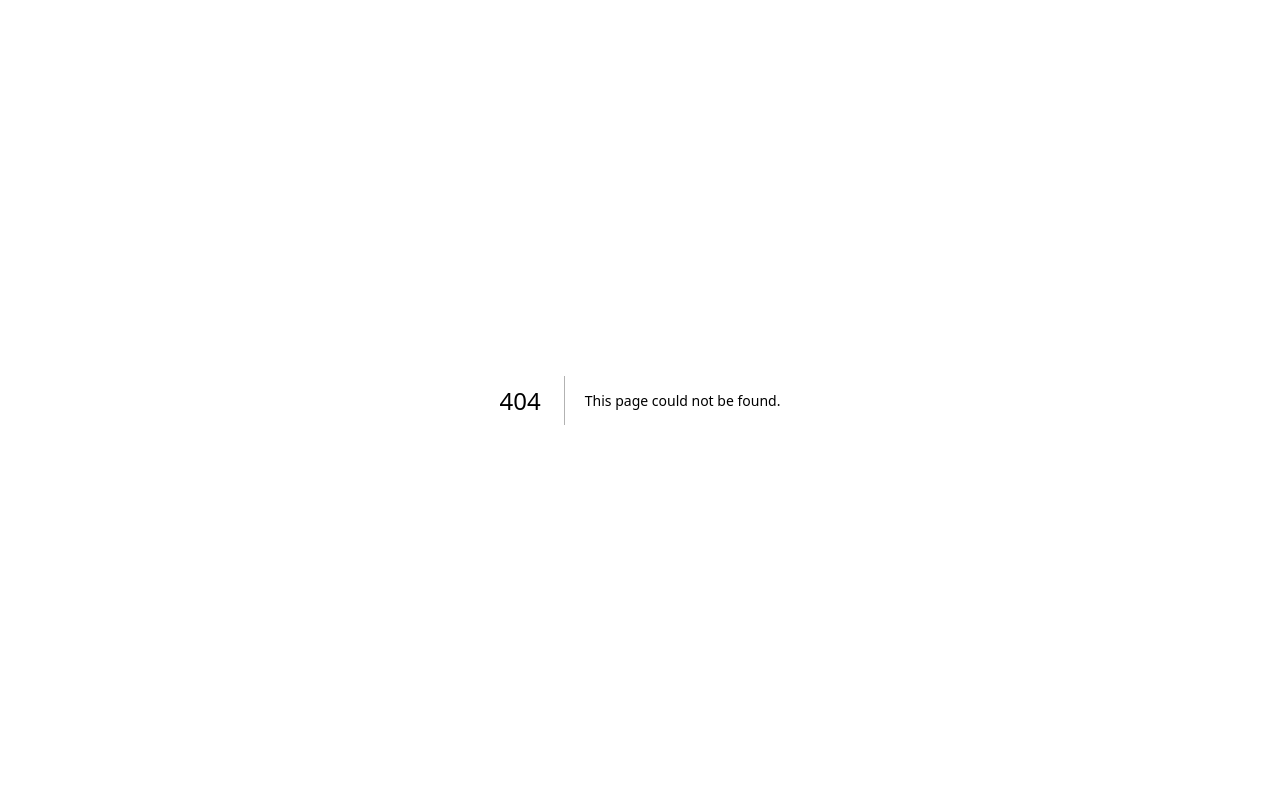
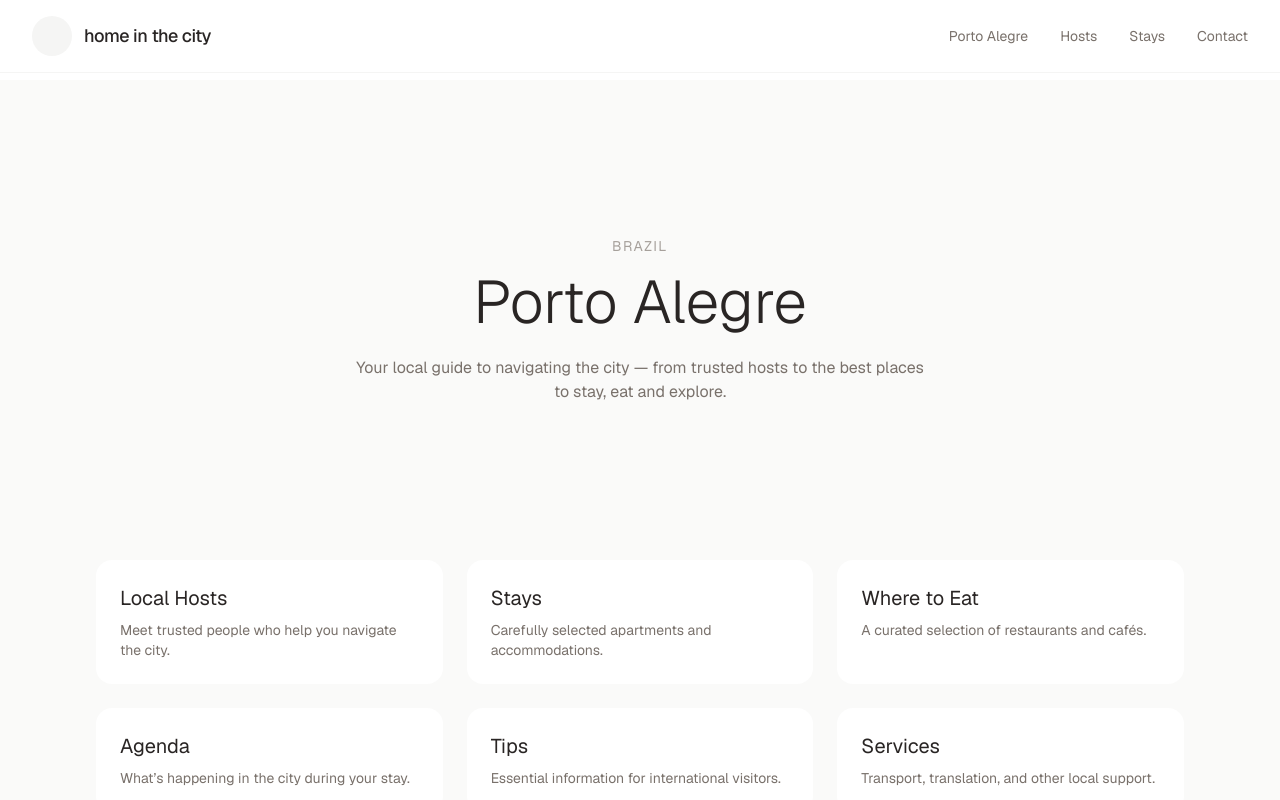
Before and after one commit to Armijnv/homeinthe-city, a Next.js app: page /brazil/porto-alegre in a window 1280 px wide. Before the commit this address had no page. Shown: the top 800 px of the page. Built offline with nearby package versions, Linux system fonts and the light colour scheme.

Commit message:
initial commit

```diff
--- /dev/null
+++ b/app/brazil/porto-alegre/page.tsx
@@ -0,0 +1,77 @@
+import Link from "next/link";
+
+export default function PortoAlegrePage() {
+  return (
+    <div className="min-h-screen bg-stone-50">
+
+      {/* Hero */}
+      <section className="h-[60vh] flex items-center justify-center text-center px-8">
+        <div>
+          <p className="text-sm uppercase tracking-widest text-stone-400 mb-4">
+            Brazil
+          </p>
+          <h1 className="text-4xl md:text-6xl font-light text-stone-800 mb-6">
+            Porto Alegre
+          </h1>
+          <p className="text-stone-500 max-w-xl mx-auto">
+            Your local guide to navigating the city — from trusted hosts to the best places to stay, eat and explore.
+          </p>
+        </div>
+      </section>
+
+      {/* Sections */}
+      <section className="max-w-6xl mx-auto px-8 pb-20 grid grid-cols-1 md:grid-cols-2 lg:grid-cols-3 gap-6">
+
+        {/* Hosts */}
+        <Link href="/brazil/porto-alegre/hosts" className="block bg-white p-6 rounded-2xl hover:shadow-md transition-shadow">
+          <h3 className="text-xl text-stone-800 mb-2">Local Hosts</h3>
+          <p className="text-sm text-stone-500">
+            Meet trusted people who help you navigate the city.
+          </p>
+        </Link>
+
+        {/* Stays */}
+        <Link href="/brazil/porto-alegre/stays" className="block bg-white p-6 rounded-2xl hover:shadow-md transition-shadow">
+          <h3 className="text-xl text-stone-800 mb-2">Stays</h3>
+          <p className="text-sm text-stone-500">
+            Carefully selected apartments and accommodations.
+          </p>
+        </Link>
+
+        {/* Eat */}
+        <Link href="/brazil/porto-alegre/eat" className="block bg-white p-6 rounded-2xl hover:shadow-md transition-shadow">
+          <h3 className="text-xl text-stone-800 mb-2">Where to Eat</h3>
+          <p className="text-sm text-stone-500">
+            A curated selection of restaurants and cafés.
+          </p>
+        </Link>
+
+        {/* Agenda */}
+        <Link href="/brazil/porto-alegre/agenda" className="block bg-white p-6 rounded-2xl hover:shadow-md transition-shadow">
+          <h3 className="text-xl text-stone-800 mb-2">Agenda</h3>
+          <p className="text-sm text-stone-500">
+            What’s happening in the city during your stay.
+          </p>
+        </Link>
+
+        {/* Tips */}
+        <Link href="/brazil/porto-alegre/tips" className="block bg-white p-6 rounded-2xl hover:shadow-md transition-shadow">
+          <h3 className="text-xl text-stone-800 mb-2">Tips</h3>
+          <p className="text-sm text-stone-500">
+            Essential information for international visitors.
+          </p>
+        </Link>
+
+        {/* Services */}
+        <Link href="/brazil/porto-alegre/services" className="block bg-white p-6 rounded-2xl hover:shadow-md transition-shadow">
+          <h3 className="text-xl text-stone-800 mb-2">Services</h3>
+          <p className="text-sm text-stone-500">
+            Transport, translation, and other local support.
+          </p>
+        </Link>
+
+      </section>
+
+    </div>
+  );
+}
--- a/app/layout.tsx
+++ b/app/layout.tsx
@@ -1,33 +1,65 @@
 import type { Metadata } from "next";
-import { Geist, Geist_Mono } from "next/font/google";
+import { Geist } from "next/font/google";
 import "./globals.css";
+import Link from "next/link";
 
-const geistSans = Geist({
-  variable: "--font-geist-sans",
-  subsets: ["latin"],
-});
-
-const geistMono = Geist_Mono({
-  variable: "--font-geist-mono",
-  subsets: ["latin"],
-});
+const geist = Geist({ subsets: ["latin"] });
 
 export const metadata: Metadata = {
-  title: "Create Next App",
-  description: "Generated by create next app",
+  title: "Home in the City",
+  description: "Your local guide and support for business visitors in cities across Brazil and beyond.",
 };
 
 export default function RootLayout({
   children,
-}: Readonly<{
+}: {
   children: React.ReactNode;
-}>) {
+}) {
   return (
-    <html
-      lang="en"
-      className={`${geistSans.variable} ${geistMono.variable} h-full antialiased`}
-    >
-      <body className="min-h-full flex flex-col">{children}</body>
+    <html lang="en">
+      <body className={geist.className}>
+
+        {/* Header — logo space reserved on left, nav on right */}
+        <header className="fixed top-0 left-0 right-0 z-50 flex items-center justify-between px-8 py-4 bg-white/90 backdrop-blur-sm border-b border-stone-100">
+
+          {/* Logo area — symbol + wordmark will go here */}
+          <Link href="/" className="flex items-center gap-3">
+            <div className="w-10 h-10 rounded-full bg-stone-100 flex items-center justify-center text-stone-400 text-xs">
+              {/* symbol placeholder */}
+            </div>
+            <span className="text-stone-800 font-medium tracking-tight text-lg">
+              home in the city
+            </span>
+          </Link>
+
+          {/* Nav */}
+          <nav className="flex items-center gap-8 text-sm text-stone-500">
+            <Link href="/brazil/porto-alegre" className="hover:text-stone-800 transition-colors">Porto Alegre</Link>
+            <Link href="/brazil/porto-alegre/hosts" className="hover:text-stone-800 transition-colors">Hosts</Link>
+            <Link href="/brazil/porto-alegre/stays" className="hover:text-stone-800 transition-colors">Stays</Link>
+            <a href="https://wa.me/+5551997783369" target="_blank" className="hover:text-stone-800 transition-colors">Contact</a>
+          </nav>
+
+        </header>
+
+        {/* Page content */}
+        <main className="pt-20">
+          {children}
+        </main>
+
+        {/* Footer */}
+        <footer className="border-t border-stone-100 py-8 px-8 mt-20">
+          <div className="max-w-6xl mx-auto flex justify-between items-center text-sm text-stone-400">
+            <span>© 2026 home in the city</span>
+            <div className="flex gap-6">
+              <Link href="/brazil/porto-alegre" className="hover:text-stone-700">Porto Alegre</Link>
+              <a href="https://www.instagram.com/homeinthe.city/" target="_blank" className="hover:text-stone-700">Instagram</a>
+              <a href="https://wa.me/+5551997783369" target="_blank" className="hover:text-stone-700">WhatsApp</a>
+            </div>
+          </div>
+        </footer>
+
+      </body>
     </html>
   );
 }
--- a/app/page.tsx
+++ b/app/page.tsx
@@ -1,65 +1,35 @@
-import Image from "next/image";
+import Link from "next/link";
 
 export default function Home() {
   return (
-    <div className="flex flex-col flex-1 items-center justify-center bg-zinc-50 font-sans dark:bg-black">
-      <main className="flex flex-1 w-full max-w-3xl flex-col items-center justify-between py-32 px-16 bg-white dark:bg-black sm:items-start">
-        <Image
-          className="dark:invert"
-          src="/next.svg"
-          alt="Next.js logo"
-          width={100}
-          height={20}
-          priority
-        />
-        <div className="flex flex-col items-center gap-6 text-center sm:items-start sm:text-left">
-          <h1 className="max-w-xs text-3xl font-semibold leading-10 tracking-tight text-black dark:text-zinc-50">
-            To get started, edit the page.tsx file.
+    <div className="min-h-screen">
+
+      {/* Hero */}
+      <section className="h-screen flex items-center justify-center bg-stone-50">
+        <div className="text-center px-8">
+          <p className="text-stone-500 text-sm tracking-widest uppercase mb-4">
+            Your local guide · Wherever business takes you
+          </p>
+
+          <h1 className="text-5xl md:text-7xl font-light text-stone-800 mb-6 leading-tight">
+            Feel at home.<br/>
+            <span className="text-stone-400">In any city.</span>
           </h1>
-          <p className="max-w-md text-lg leading-8 text-zinc-600 dark:text-zinc-400">
-            Looking for a starting point or more instructions? Head over to{" "}
-            <a
-              href="https://vercel.com/templates?framework=next.js&utm_source=create-next-app&utm_medium=appdir-template-tw&utm_campaign=create-next-app"
-              className="font-medium text-zinc-950 dark:text-zinc-50"
-            >
-              Templates
-            </a>{" "}
-            or the{" "}
-            <a
-              href="https://nextjs.org/learn?utm_source=create-next-app&utm_medium=appdir-template-tw&utm_campaign=create-next-app"
-              className="font-medium text-zinc-950 dark:text-zinc-50"
-            >
-              Learning
-            </a>{" "}
-            center.
+
+          <p className="text-stone-500 text-lg mb-10 max-w-xl mx-auto">
+            Local hosts, trusted stays, restaurant guides and cultural agendas —
+            for international business visitors who want more than a hotel room.
           </p>
+
+          <Link
+            href="/brazil/porto-alegre"
+            className="inline-block bg-stone-800 text-white px-8 py-4 rounded-full text-sm hover:bg-stone-700 transition-colors"
+          >
+            Explore Porto Alegre →
+          </Link>
         </div>
-        <div className="flex flex-col gap-4 text-base font-medium sm:flex-row">
-          <a
-            className="flex h-12 w-full items-center justify-center gap-2 rounded-full bg-foreground px-5 text-background transition-colors hover:bg-[#383838] dark:hover:bg-[#ccc] md:w-[158px]"
-            href="https://vercel.com/new?utm_source=create-next-app&utm_medium=appdir-template-tw&utm_campaign=create-next-app"
-            target="_blank"
-            rel="noopener noreferrer"
-          >
-            <Image
-              className="dark:invert"
-              src="/vercel.svg"
-              alt="Vercel logomark"
-              width={16}
-              height={16}
-            />
-            Deploy Now
-          </a>
-          <a
-            className="flex h-12 w-full items-center justify-center rounded-full border border-solid border-black/[.08] px-5 transition-colors hover:border-transparent hover:bg-black/[.04] dark:border-white/[.145] dark:hover:bg-[#1a1a1a] md:w-[158px]"
-            href="https://nextjs.org/docs?utm_source=create-next-app&utm_medium=appdir-template-tw&utm_campaign=create-next-app"
-            target="_blank"
-            rel="noopener noreferrer"
-          >
-            Documentation
-          </a>
-        </div>
-      </main>
+      </section>
+
     </div>
   );
 }
```
